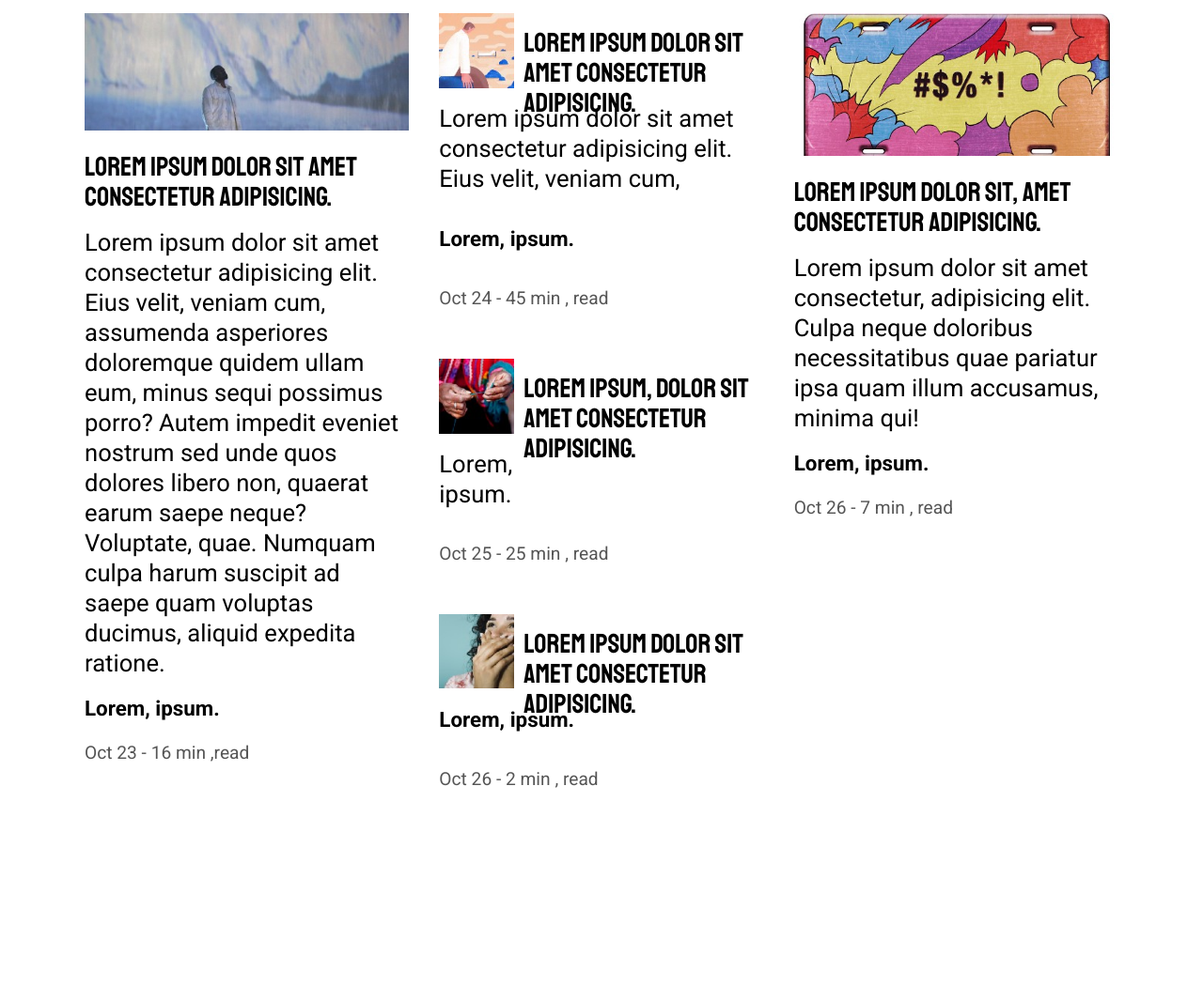
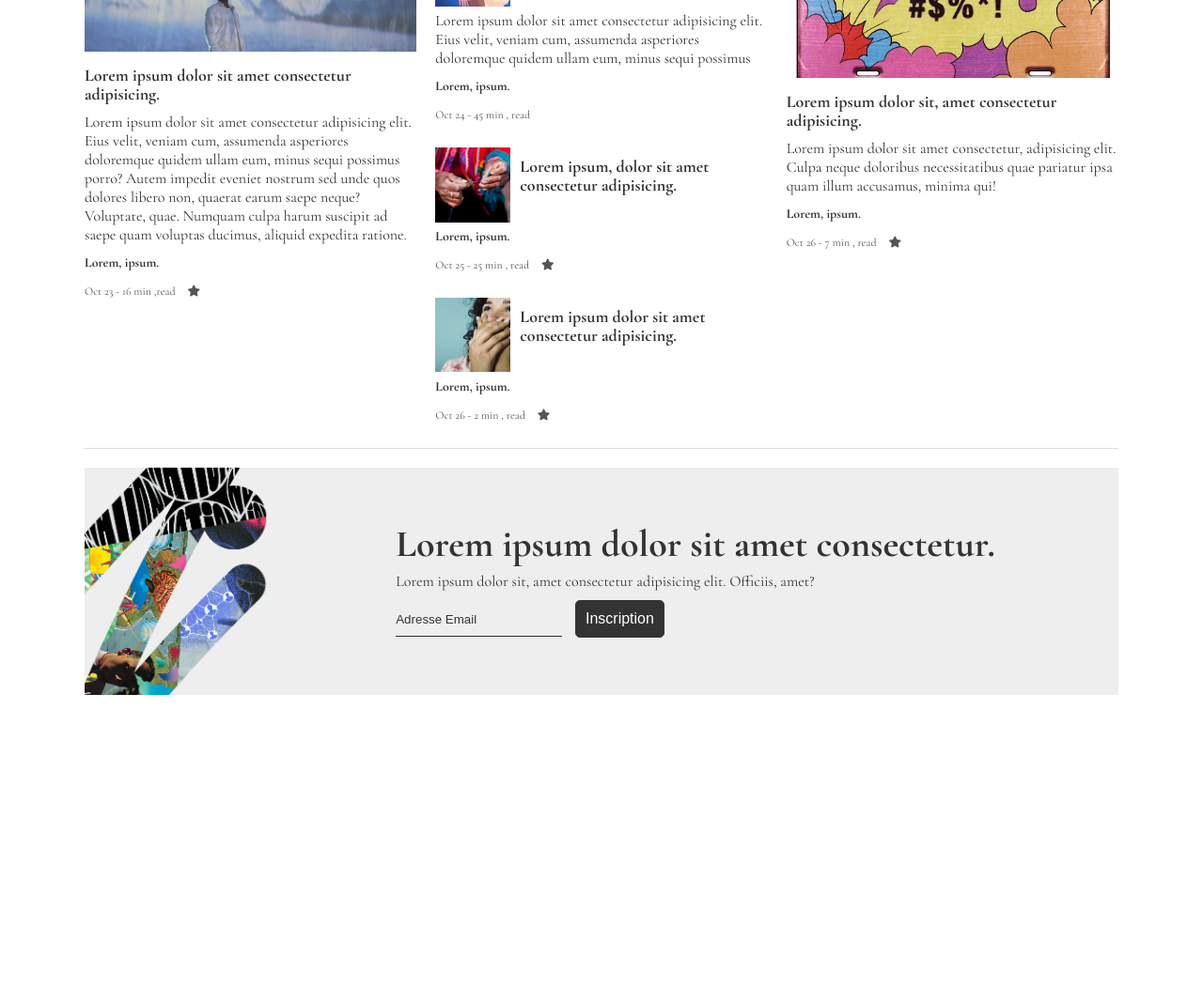
Before and after one commit to piwiit/projet3-Dyma, a plain HTML site: page index.html in a window 1280 px wide. Shown: the part 218-1285 px from the top of the page at 94% size. Drawn offline with nearby package versions, Linux system fonts and the light colour scheme.

Commit message:
add mailing

```diff
--- a/css/style.css
+++ b/css/style.css
@@ -1,11 +1,11 @@
-/*========================================================  reset  ========================================================*/
-
 * {
+  margin: 0;
   padding: 0;
-  margin: 0;
   box-sizing: border-box;
 }
-/* =======================================================  Variables ======================================================*/
+
+/* variables */
+
 :root {
   --primary: #be2529;
   --dark: #333;
@@ -14,15 +14,18 @@
   --gray-light: #eee;
   --gray-hint: #555;
 }
-/* ======================================================  général ======================================================== */
+
+/* general */
+
 :root {
-  font-size: 62, 5%;
-  /* predéfinit le font-size à 10px */
+  font-size: 62.5%;
 }
+
 body {
-  font-family: "Roboto", sans-serif;
+  font-family: "Cormorant Garamond", serif;
+  font-size: 1.6rem;
   line-height: 2rem;
-  font-size: 1.6rem;
+  color: var(--dark);
 }
 
 h1,
@@ -31,16 +34,17 @@ h3,
 h4,
 h5,
 h6 {
-  font-family: "Staatliches", cursive;
   margin: 1rem 0;
 }
+
 h3 {
-  font-weight: 400;
   font-size: 1.8rem;
 }
+
 p {
   margin: 1rem 0;
 }
+
 a {
   font-size: 1.6rem;
   color: var(--dark);
@@ -50,14 +54,21 @@ a {
 ul {
   list-style: none;
 }
+
 img {
   max-width: 100%;
 }
-.article-author {
-  font-weight: 700;
-  font-size: 1.4rem;
+
+hr {
+  border: 0;
+  border-bottom: 1px solid var(--gray);
 }
-/* =============================================================utility========================================================  */
+
+::placeholder {
+  color: var(--dark);
+}
+
+/* utility */
 
 .container {
   display: block;
@@ -65,16 +76,20 @@ img {
   max-width: 1100px;
   height: 1500px;
 }
+
 .text-primary {
   color: var(--primary);
 }
+
 .text-primary:hover {
   opacity: 0.8;
 }
+
 .text-hint {
   color: var(--gray-hint);
   font-size: 1.2rem;
 }
+
 .btn {
   font-size: 1.6rem;
   padding: 1rem;
@@ -83,64 +98,93 @@ img {
   border: 0;
   transition: all 0.2s;
 }
+
 .btn-light {
   background: white;
   border: 1px solid var(--primary);
   color: var(--primary);
 }
+
 .btn-light:hover {
   background: var(--primary);
   color: #fff;
 }
-/* =============================================================header======================================================== */
+
+.btn-dark {
+  background: var(--dark);
+  color: white;
+  border: 1px solid var(--dark);
+}
+
+.btn-dark:hover {
+  border: 1px solid var(--dark);
+  background: white;
+  color: var(--dark);
+}
+
+.mx-1 {
+  margin-left: 1rem;
+  margin-right: 1rem;
+}
+
+/* header */
 
 header {
-  margin: 0.5rem auto;
   display: grid;
   grid-template-columns: 1fr auto;
   place-items: center start;
   line-height: 3.5rem;
+  margin: 0.5rem auto;
 }
+
+header .logo {
+  font-size: 3rem;
+  font-family: "Staatliches", cursive;
+}
+
 header a {
   display: block;
   padding: 1rem;
 }
-header .logo {
-  font-size: 3rem;
-  font-family: "Staatliches", cursive;
-}
+
 header ul {
   display: flex;
   align-items: center;
 }
+
 header ul li {
   padding: 1rem;
 }
 
-/* ============================================================= NAV ============================================================= */
+/* nav */
+
 nav {
-  background: white;
   padding: 1rem;
   display: flex;
   justify-content: space-between;
   position: sticky;
   top: 0;
+  background: #fff;
 }
-/* ============================================================= showcase ============================================================= */
+
+/* showcase */
+
 .showcase {
   padding: 2rem 0;
   display: grid;
-  gap: 2rem;
+  gap: 20px;
   grid-template-columns: repeat(3, 1fr);
-  grid-template-rows: repeat(3, auto);
+  grid-auto-rows: auto;
 }
+
 .showcase article:first-child {
-  grid-column: 1/2;
-  grid-row: 1/4;
+  grid-column: 1 / 2;
+  grid-row: 1 / 4;
 }
+
 .showcase article:last-child {
-  grid-column: 3/4;
-  grid-row: 1/4;
+  grid-column: 3 / 4;
+  grid-row: 1 / 4;
 }
 
 .article-small {
@@ -150,18 +194,65 @@ nav {
   grid-template-rows: 80px;
   grid-auto-rows: auto;
 }
+
 .article-small p {
-  margin: 0, 5rem 0;
+  margin: 0.5rem 0;
 }
+
 .article-small .article-content {
   grid-column: span 2;
   max-height: 6rem;
   overflow: hidden;
 }
 
-.article-small .article-author {
-  grid-column: span 2;
-}
+.article-small .article-author,
 .article-small .text-hint {
   grid-column: span 2;
 }
+
+.article-author {
+  font-weight: 700;
+  font-size: 1.4rem;
+}
+
+/* ads */
+
+.ads {
+  background: var(--gray-light);
+  margin: 2rem 0;
+  display: grid;
+  grid-template-columns: 200px 1fr auto 1fr;
+  grid-template-rows: 1fr auto auto auto 1fr;
+  grid-template-areas:
+    "img . . ."
+    "img . h1 ."
+    "img . p ."
+    "img . form ."
+    "img . . .";
+}
+
+.ads img {
+  grid-area: img;
+}
+
+.ads h1 {
+  grid-area: h1;
+  font-size: 4rem;
+}
+
+.ads p {
+  grid-area: p;
+}
+
+.ads form {
+  grid-area: form;
+}
+
+.ads form input {
+  background: var(--gray-light);
+  border: 0;
+  border-bottom: 1px solid var(--dark);
+  padding: 1rem 0;
+  margin-right: 1rem;
+  outline: 0;
+}
--- a/index.html
+++ b/index.html
@@ -14,7 +14,7 @@
       crossorigin="anonymous"
     ></script>
     <link
-      href="https://fonts.googleapis.com/css?family=Roboto:300,400,700|Staatliches&display=swap"
+      href="https://fonts.googleapis.com/css?family=Cormorant+Garamond:400,700&display=swap|Staatliches&display=swap"
       rel="stylesheet"
     />
     <title>medium</title>
@@ -50,7 +50,9 @@
             expedita ratione.
           </p>
           <p class="article-author">Lorem, ipsum.</p>
-          <p class="text-hint">Oct 23 - 16 min ,read</p>
+          <p class="text-hint">
+            Oct 23 - 16 min ,read <i class="fas fa-star mx-1"></i>
+          </p>
         </article>
         <article class="article-small">
           <img src="./img/bloc-2.jpeg" alt="bloc-2" />
@@ -66,14 +68,18 @@
         <article class="article-small">
           <img src="./img/bloc-3.jpeg" alt="bloc-3" />
           <h3>Lorem ipsum, dolor sit amet consectetur adipisicing.</h3>
-          <p>Lorem, ipsum.</p>
-          <p class="text-hint">Oct 25 - 25 min , read</p>
+          <p class="article-author">Lorem, ipsum.</p>
+          <p class="text-hint">
+            Oct 25 - 25 min , read <i class="fas fa-star mx-1"></i>
+          </p>
         </article>
         <article class="article-small">
           <img src="./img/bloc-4.jpeg" alt="bloc-4" />
           <h3>Lorem ipsum dolor sit amet consectetur adipisicing.</h3>
           <p class="article-author">Lorem, ipsum.</p>
-          <p class="text-hint">Oct 26 - 2 min , read</p>
+          <p class="text-hint">
+            Oct 26 - 2 min , read <i class="fas fa-star mx-1"></i>
+          </p>
         </article>
         <article class="article-content">
           <img src="./img/bloc-5.jpeg" alt="bloc-5" />
@@ -84,8 +90,23 @@
             accusamus, minima qui!
           </p>
           <p class="article-author">Lorem, ipsum.</p>
-          <p class="text-hint">Oct 26 - 7 min , read</p>
+          <p class="text-hint">
+            Oct 26 - 7 min , read <i class="fas fa-star mx-1"></i>
+          </p>
         </article>
+      </section>
+      <hr />
+      <section class="ads">
+        <img src="./img/ads.png" alt="ads" />
+        <h1>Lorem ipsum dolor sit amet consectetur.</h1>
+        <p>
+          Lorem ipsum dolor sit, amet consectetur adipisicing elit. Officiis,
+          amet?
+        </p>
+        <form action="#">
+          <input type="text" placeholder="Adresse Email" />
+          <button class="btn btn-dark">Inscription</button>
+        </form>
       </section>
     </div>
   </body>
```
